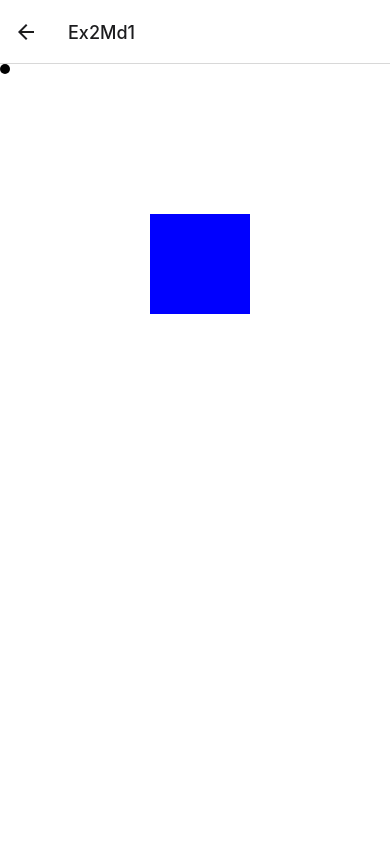
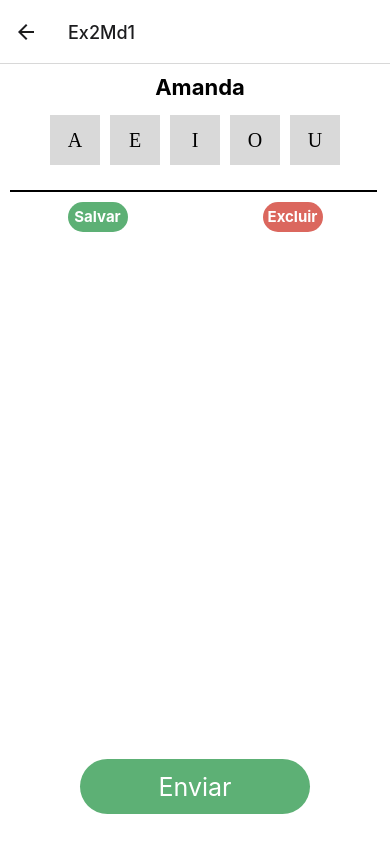
Before and after one commit to pauleanbro/Trabalho-de-conclus-o-de-curso, a React Native app: screen /Ex2Md1 in a window 390 px wide. Built offline with nearby package versions, Linux system fonts and the light colour scheme.

Commit message:
Atualizações

```diff
--- a/src/screens/Modules/Modules1/Exercises/Ex1Md1/index.js
+++ b/src/screens/Modules/Modules1/Exercises/Ex1Md1/index.js
@@ -1,4 +1,4 @@
-import React, { useState } from "react";
+import React, { useState, useEffect } from "react";
 import { View } from "react-native";
 import {
   Container,
@@ -17,6 +17,7 @@ import {
   ButtonEnviarCinza
 } from "./styles";
 import Grid from "../../../../../components/Jogos/HuntingWords/Grid";
+import AsyncStorage from '@react-native-async-storage/async-storage';
 
 const data = [
   ["TRA", "TRE", "TRI", "TRO", "TRU"],
@@ -30,6 +31,33 @@ const Ex1Md1 = ({ navigation }) => {
   const [words, setWords] = useState([]);
 
   const [palavras, setPalavras] = useState([]);
+
+  const saveWords = async (words) => {
+    try {
+      const serializedWords = JSON.stringify(words);
+      await AsyncStorage.setItem('palavras', serializedWords);
+      console.log('Palavras salvas com sucesso!');
+    } catch (error) {
+      console.log('Erro ao salvar as palavras:', error);
+    }
+  };
+
+  useEffect(() => {
+    const loadWords = async () => {
+      try {
+        const serializedWords = await AsyncStorage.getItem('palavras');
+        if (serializedWords !== null) {
+          const loadedWords = JSON.parse(serializedWords);
+          setWords(loadedWords);
+        }
+      } catch (error) {
+        console.log('Erro ao carregar as palavras:', error);
+      }
+    };
+
+    loadWords();
+  }, []);
+
 
   const handleLetterPress = (row, col) => {
     setSelectedLetters([...selectedLetters, { row, col }]);
@@ -46,10 +74,13 @@ const Ex1Md1 = ({ navigation }) => {
       .map((letter) => data[letter.row][letter.col])
       .join("");
     if (selectedWord !== "") {
-      setWords([...words, selectedWord]);
+      const newWords = [...words, selectedWord];
+      setWords(newWords);
       setSelectedLetters([]);
+      saveWords(newWords); // Salva as palavras atualizadas no AsyncStorage
     }
   };
+
 
   const selectedWord = selectedLetters
     .map((letter) => data[letter.row][letter.col])
--- a/src/screens/Modules/Modules1/Exercises/Ex2Md1/index.js
+++ b/src/screens/Modules/Modules1/Exercises/Ex2Md1/index.js
@@ -1,112 +1,131 @@
-import React, { useState, useRef } from 'react';
-import { View, StyleSheet, PanResponder } from 'react-native';
+import React, { useState, useEffect } from "react";
+import { View } from "react-native";
+import {
+  Container,
+  ContainerItens,
+  TextItens,
+  WordsItens,
+  ContainerWords,
+  TextWords,
+  ButtonEnviar,
+  TextButton,
+  Border,
+  ButtonExcluir,
+  ButtonSalvar,
+  TextButtonAux,
+  ContainerButtons,
+  ButtonEnviarCinza
+} from "./styles";
+import Grid from "../../../../../components/Jogos/HuntingWords/Grid";
+import AsyncStorage from '@react-native-async-storage/async-storage';
 
-const Ex2Md1 = () => {
-  const [position, setPosition] = useState({ x: 0, y: 0 });
-  const [isTouching, setIsTouching] = useState(false);
-  const [prevPosition, setPrevPosition] = useState(null);
-  const boxRef = useRef(null);
+const data = [
+  ["A", "E", "I", "O", "U"]
+];
 
-  const handlePanResponderMove = (event, gestureState) => {
-    const { moveX, moveY } = gestureState;
-    setPosition({ x: moveX, y: moveY });
+const Ex1Md1 = ({ navigation }) => {
+  const [selectedLetters, setSelectedLetters] = useState([]);
+  const [undo, setUndo] = useState(false);
+  const [words, setWords] = useState([]);
 
-    if (boxRef.current) {
-      const boxPosition = boxRef.current.measureInWindow((x, y, width, height) => {
-        const boxBounds = { x, y, width, height };
-        const touchBounds = { x: moveX, y: moveY, width: 1, height: 1 };
-        const isTouching = intersects(boxBounds, touchBounds);
-        setIsTouching(isTouching);
-      });
+  const [palavras, setPalavras] = useState([]);
+
+  const saveWords = async (words) => {
+    try {
+      const serializedWords = JSON.stringify(words);
+      await AsyncStorage.setItem('palavras', serializedWords);
+      console.log('Palavras salvas com sucesso!');
+    } catch (error) {
+      console.log('Erro ao salvar as palavras:', error);
     }
-
-    if (prevPosition) {
-      const { x: prevX, y: prevY } = prevPosition;
-      const dx = moveX - prevX;
-      const dy = moveY - prevY;
-      const lineLength = Math.sqrt(dx * dx + dy * dy);
-      const angle = Math.atan2(dy, dx) * 180 / Math.PI;
-      const transform = [{ translateX: prevX }, { translateY: prevY }, { rotateZ: `${angle}deg` }];
-      const lineStyle = {
-        position: 'absolute',
-        width: lineLength,
-        height: 2,
-        top: 0,
-        left: 0,
-        borderTopWidth: 2,
-        borderTopColor: 'black',
-        transform,
-      };
-      setLine(lineStyle);
-    }
-
-    setPrevPosition({ x: moveX, y: moveY });
   };
 
-  const intersects = (rect1, rect2) => {
-    return !(
-      rect1.x + rect1.width < rect2.x ||
-      rect2.x + rect2.width < rect1.x ||
-      rect1.y + rect1.height < rect2.y ||
-      rect2.y + rect2.height < rect1.y
-    );
+  useEffect(() => {
+    const loadWords = async () => {
+      try {
+        const serializedWords = await AsyncStorage.getItem('palavras');
+        if (serializedWords !== null) {
+          const loadedWords = JSON.parse(serializedWords);
+          setWords(loadedWords);
+        }
+      } catch (error) {
+        console.log('Erro ao carregar as palavras:', error);
+      }
+    };
+
+    loadWords();
+  }, []);
+
+
+  const handleLetterPress = (row, col) => {
+    setSelectedLetters([...selectedLetters, { row, col }]);
+    setUndo(false);
   };
 
-  const panResponder = PanResponder.create({
-    onMoveShouldSetPanResponder: () => true,
-    onPanResponderMove: handlePanResponderMove,
-    onPanResponderRelease: () => {
-      setIsTouching(false);
-      setPrevPosition(null);
-      setLine(null);
-    },
-    onPanResponderTerminate: () => {
-      setIsTouching(false);
-      setPrevPosition(null);
-      setLine(null);
-    },
-  });
+  const handleUndo = () => {
+    setSelectedLetters(selectedLetters.slice(0, -1));
+    setUndo(true);
+  };
 
-  const [line, setLine] = useState(null);
+  const handleSave = () => {
+    const selectedWord = selectedLetters
+      .map((letter) => data[letter.row][letter.col])
+      .join("");
+    if (selectedWord !== "") {
+      const newWords = [...words, selectedWord];
+      setWords(newWords);
+      setSelectedLetters([]);
+      saveWords(newWords); // Salva as palavras atualizadas no AsyncStorage
+    }
+  };
+
+
+  const selectedWord = selectedLetters
+    .map((letter) => data[letter.row][letter.col])
+    .join("");
 
   return (
-    <View style={styles.container} {...panResponder.panHandlers}>
-      <View style={styles.lineContainer}>
-        {line && <View style={[styles.line, isTouching && styles.touchedLine, line]} />}
-      </View>
-      <View
-        style={[styles.box, isTouching && styles.touchedBox]}
-        ref={boxRef}
-      />
-      <View
-        style={[styles.pointer, { left: position.x, top: position.y }]}
-      />
-    </View>
+    <>
+      <Container>
+        <ContainerWords>
+          <TextWords>Amanda</TextWords>
+        </ContainerWords>
+        <ContainerItens>
+          <Grid data={data} onLetterPress={handleLetterPress} />
+        </ContainerItens>
+        <TextWords>{selectedWord}</TextWords>
+        <Border />
+        <ContainerButtons>
+          <ButtonSalvar onPress={handleSave}>
+            <TextButtonAux>Salvar</TextButtonAux>
+          </ButtonSalvar>
+          <ButtonExcluir onPress={handleUndo}>
+            <TextButtonAux>Excluir</TextButtonAux>
+          </ButtonExcluir>
+        </ContainerButtons>
+        <WordsItens>
+          {words.map((words, index) => (
+            <>
+              <TextItens key={index}>{words}</TextItens>
+            </>
+          ))}
+        </WordsItens>
+      </Container>
+      {selectedWord === true ? (
+        <View style={{ alignItems: "center", backgroundColor: "#FFFFFF" }}>
+          <ButtonEnviarCinza>
+            <TextButton>Enviar</TextButton>
+          </ButtonEnviarCinza>
+        </View>
+      ) : (
+        <View style={{ alignItems: "center", backgroundColor: "#FFFFFF" }}>
+          <ButtonEnviar onPress={() => navigation.navigate("Modules1")}>
+            <TextButton>Enviar</TextButton>
+          </ButtonEnviar>
+        </View>
+      )}
+    </>
   );
 };
-const styles = StyleSheet.create({
-  container: {
-    flex: 1,
-    backgroundColor: 'white',
-  },
-  box: {
-    position: 'absolute',
-    width: 100,
-    height: 100,
-    backgroundColor: 'blue',
-    left: 150,
-    top: 150,
-  },
-  touchedBox: {
-    backgroundColor: 'red',
-  },
-  pointer: {
-    position: 'absolute',
-    width: 10,
-    height: 10,
-    borderRadius: 5,
-    backgroundColor: 'black',
-  },
-});
 
-export default Ex2Md1;
+export default Ex1Md1;
--- a/src/screens/Modules/Modules1/Exercises/Ex2Md1/styles.js
+++ b/src/screens/Modules/Modules1/Exercises/Ex2Md1/styles.js
@@ -5,16 +5,99 @@ export const Container = styled.View`
   background-color: #ffffff;
 `;
 
-export const ButtonCheck = styled.TouchableOpacity`
-  width: 30px;
-  height: 30px;
-  flex-direction: row;
-  margin-bottom: 50px;
-  justify-content: space-between;
+export const ContainerItens = styled.View`
+  align-items: center;
+  margin-bottom: 20px;
 `;
 
-export const Title = styled.Text`
+export const ContainerWords = styled.View`
+  flex-direction: row;
+  align-items: center;
+  justify-content: space-around;
+  margin: 10px 0px 10px 0px;
+`;
+
+export const TextWords = styled.Text`
+  font-size: 22px;
+  color: #000000;
+  font-weight: bold;
+  margin-left: 10px;
+`;
+
+export const WordsItens = styled.View`
+  flex-direction: column;
+  align-items: flex-start;
+`;
+
+
+export const TextItens = styled.Text`
+  font-size: 20px;
+  color: #282828;
+  font-family: 'Roboto-Regular';
+  flex-wrap: wrap;
+  margin: 20px 0 -10px 10px;
+`;
+
+export const ButtonEnviar = styled.TouchableOpacity`
+  background-color: #5DB075;
+  width: 230px;
+  height: 55px;
+  border-radius: 30px;
+  align-items: center;
+  justify-content: center;
+  margin-bottom: 30px;
+`;
+
+export const ButtonEnviarCinza = styled.TouchableOpacity`
+  background-color: #D9D9D9;
+  width: 230px;
+  height: 55px;
+  border-radius: 30px;
+  align-items: center;
+  justify-content: center;
+  margin-bottom: 30px;
+`;
+
+export const ContainerButtons = styled.View`
+  flex-direction: row;
+  align-items: center;
+  justify-content: space-around;
+`;
+
+export const ButtonExcluir = styled.TouchableOpacity`
+  background-color: #DB675E;
+  width: 60px;
+  height: 30px;
+  border-radius: 30px;
+  align-items: center;
+  justify-content: center;
+  margin-bottom: 30px;
+`;
+
+export const ButtonSalvar = styled.TouchableOpacity`
+  background-color: #5DB075;
+  width: 60px;
+  height: 30px;
+  border-radius: 30px;
+  align-items: center;
+  justify-content: center;
+  margin-bottom: 30px;
+`;
+
+export const TextButtonAux = styled.Text`
+  font-size: 15px;
+  color: #ffffff;
+  font-weight: bold;
+`;
+
+export const TextButton = styled.Text`
   font-size: 25px;
-  color: #282828;
-  font-family: 'Roboto-Medium';
+  color: #ffffff;
 `;
+
+export const Border = styled.View`
+  width: 94%;
+  height: 1.5px;
+  background-color: #000000;
+  margin: 0 0 10px 10px;
+`;
```
